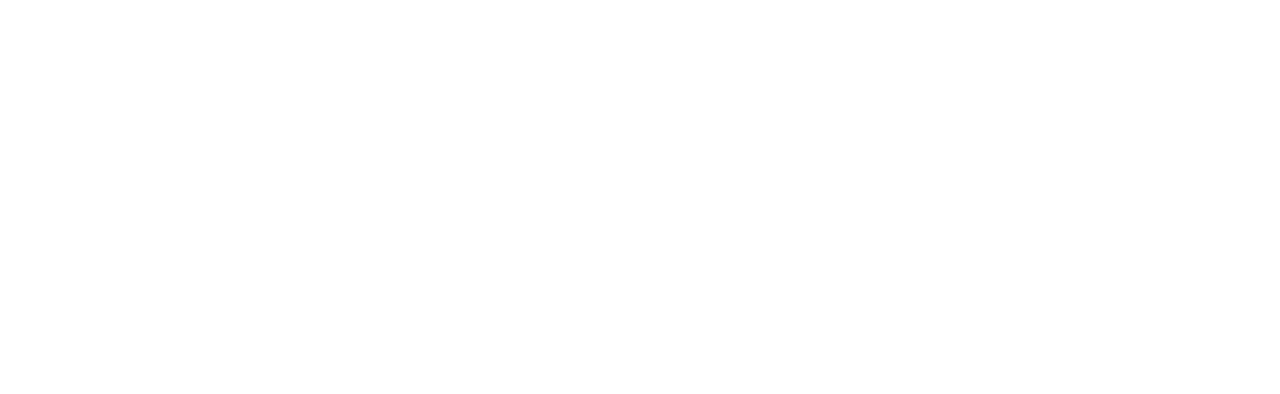
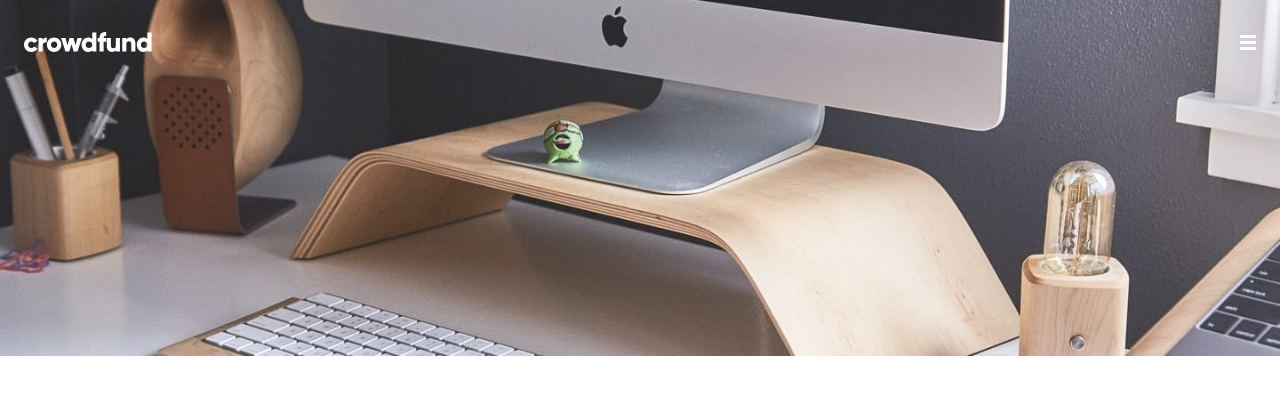
Before and after one commit to anet-eny/crowdfunding-product-page, a React (Vite) app: page / in a window 1280 px wide. Shown: the top 394 px of the page. Built offline with nearby package versions, Linux system fonts and the light colour scheme.

Commit message:
Create Header component and add basic structure and styles

```diff
--- /dev/null
+++ b/src/components/Backdrop.jsx
@@ -0,0 +1,3 @@
+export default function Backdrop() {
+  return <></>;
+}
--- /dev/null
+++ b/src/components/Header.jsx
@@ -0,0 +1,31 @@
+import logo from "../assets/logo.svg";
+import iconMenu from "../assets/icon-hamburger.svg";
+import imageMobile from "../assets/image-hero-mobile.jpg";
+import imageDesktop from "../assets/image-hero-desktop.jpg";
+
+export default function Header({ onOpenMenu }) {
+  return (
+    <header className="relative min-h-[300px] px-6 pt-8">
+      <picture className="absolute inset-0 w-full h-full ">
+        <source srcSet={imageDesktop} media="(min-width: 40rem)" />
+        <img
+          src={imageMobile}
+          alt="Desktop computer on a wooden stand"
+          className="object-cover bg-black/25"
+        />
+      </picture>
+
+      <div className="relative flex items-center justify-between">
+        <img src={logo} alt="Crowdfund logo" />
+        <button
+          type="button"
+          aria-label="Open menu"
+          onClick={onOpenMenu}
+          className="cursor-pointer"
+        >
+          <img src={iconMenu} alt="" aria-hidden="true" />
+        </button>
+      </div>
+    </header>
+  );
+}
--- a/src/pages/Home.jsx
+++ b/src/pages/Home.jsx
@@ -1,3 +1,9 @@
+import Header from "../components/Header";
+
 export default function Home() {
-  return <></>;
+  return (
+    <main>
+      <Header />
+    </main>
+  );
 }
```
